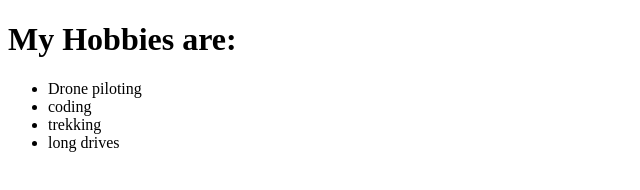
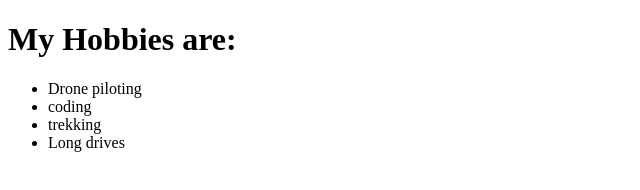
Before and after one commit to Soulmack/Resume-html, a plain HTML site: page hobies.html in a window 1280 px wide. Shown: the full height of the page, 0-640 px from the left. Drawn offline with Linux system fonts and the light colour scheme.

Commit message:
Update hobies.html

```diff
--- a/hobies.html
+++ b/hobies.html
@@ -11,7 +11,7 @@
         <li>Drone piloting</li>
         <li>coding</li>
         <li>trekking</li>
-        <li>long drives</li>
+        <li>Long drives</li>
         </ul>
 </body>
 </html>
```
